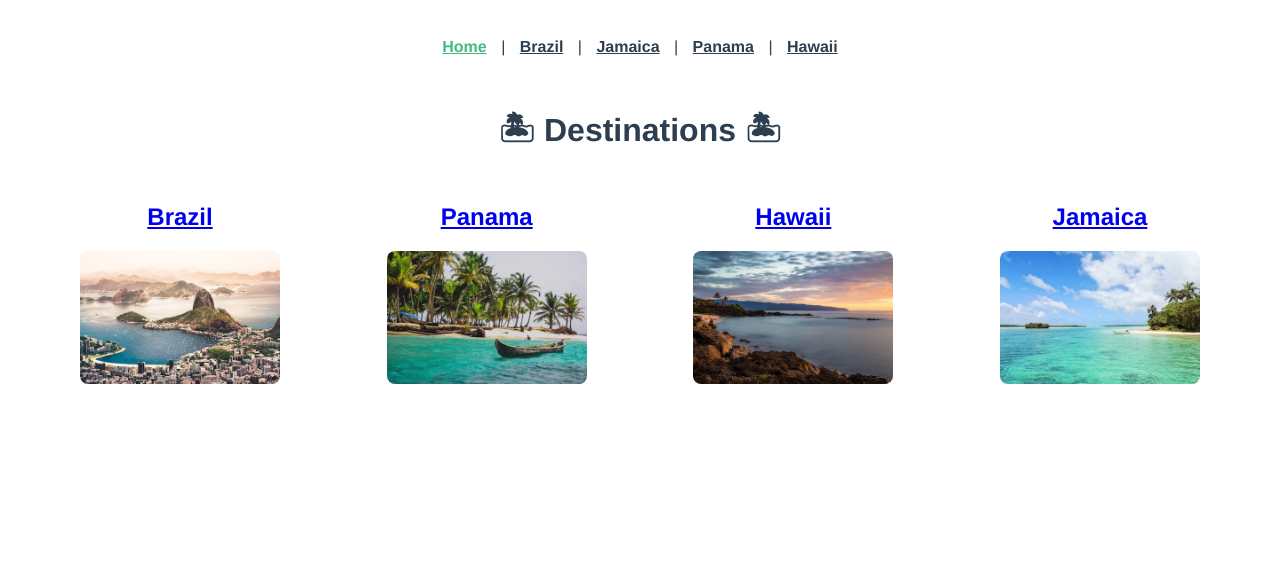
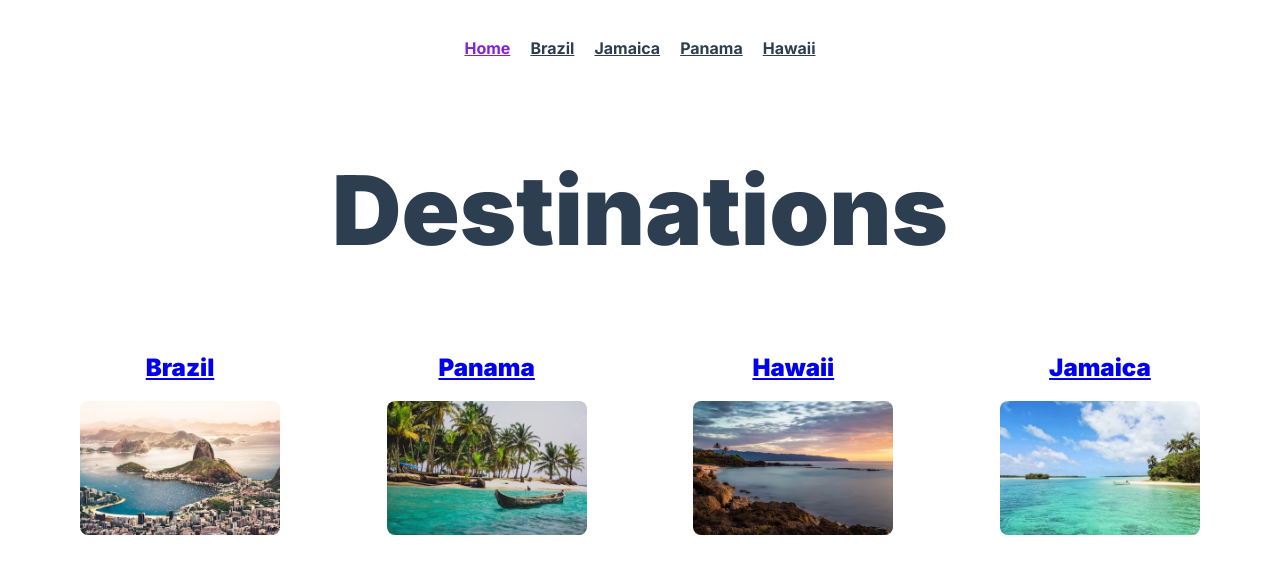
Before and after one commit to danielhamilton/VueSchool, a Vue app in the folder vueschool-router-travel/: page /#/ in a window 1280 px wide. Shown: the top 574 px of the page. Built offline with nearby package versions, Linux system fonts and the light colour scheme.

Commit message:
added routes, destination details, and content

```diff
--- a/vueschool-router-travel/src/App.vue
+++ b/vueschool-router-travel/src/App.vue
@@ -1,34 +1,36 @@
 <template>
-  <nav>
-    <router-link to="/">Home</router-link> |
-    <router-link to="/brazil">Brazil</router-link> |
-    <router-link to="/jamaica">Jamaica</router-link> |
-    <router-link to="/panama">Panama</router-link> |
-    <router-link to="/hawaii">Hawaii</router-link>
-  </nav>
-  <router-view />
+  <div id="app">
+    <TheNavigation />
+    <router-view />
+  </div>
 </template>
 
+<script>
+import TheNavigation from "./components/TheNavigation.vue";
+
+export default {
+  components: {
+    TheNavigation,
+  },
+};
+</script>
+
 <style>
+@import url("https://fonts.googleapis.com/css2?family=Inter:wght@100;200;300;400;500;600;700;900&display=swap");
+
 #app {
-  font-family: Avenir, Helvetica, Arial, sans-serif;
+  font-family: "Inter", Helvetica, Arial, sans-serif;
   -webkit-font-smoothing: antialiased;
   -moz-osx-font-smoothing: grayscale;
   text-align: center;
   color: #2c3e50;
 }
 
-nav {
-  padding: 30px;
+h1 {
+  font-weight: 900;
+  font-size: 6rem;
 }
-
-nav a {
-  font-weight: bold;
-  color: #2c3e50;
-  padding: 0 10px;
-}
-
-nav a.router-link-exact-active {
-  color: #42b983;
+h2 {
+  font-weight: 900;
 }
 </style>
--- /dev/null
+++ b/vueschool-router-travel/src/components/TheNavigation.vue
@@ -0,0 +1,27 @@
+<template>
+  <nav id="nav">
+    <router-link to="/">Home</router-link>
+    <router-link to="/brazil">Brazil</router-link>
+    <router-link to="/jamaica">Jamaica</router-link>
+    <router-link to="/panama">Panama</router-link>
+    <router-link to="/hawaii">Hawaii</router-link>
+  </nav>
+</template>
+
+<style scoped>
+#nav {
+  display: flex;
+  justify-content: center;
+  padding: 30px;
+}
+
+#nav a {
+  font-weight: bold;
+  color: #2c3e50;
+  padding: 0 10px;
+}
+
+#nav a.router-link-exact-active {
+  color: #8721d5;
+}
+</style>
--- a/vueschool-router-travel/src/router/index.js
+++ b/vueschool-router-travel/src/router/index.js
@@ -1,9 +1,5 @@
 import { createRouter, createWebHashHistory } from "vue-router";
 import HomeView from "../views/HomeView.vue";
-import BrazilView from "../views/BrazilView.vue";
-import HawaiiView from "../views/HawaiiView.vue";
-import JamaicaView from "../views/JamaicaView.vue";
-import PanamaView from "../views/PanamaView.vue";
 
 const routes = [
   {
@@ -20,22 +16,34 @@ const routes = [
   {
     path: "/brazil",
     name: "brazil",
-    component: BrazilView,
+    component: () =>
+      import(/* webpackChunkName: "brazil" */ "../views/BrazilView.vue"),
   },
   {
     path: "/hawaii",
     name: "hawaii",
-    component: HawaiiView,
+    component: () =>
+      import(/* webpackChunkName: "hawaii" */ "../views/HawaiiView.vue"),
   },
   {
     path: "/jamaica",
     name: "jamaica",
-    component: JamaicaView,
+    component: () =>
+      import(/* webpackChunkName: "jamaica" */ "../views/JamaicaView.vue"),
   },
   {
     path: "/panama",
     name: "panama",
-    component: PanamaView,
+    component: () =>
+      import(/* webpackChunkName: "brazil" */ "../views/PanamaView.vue"),
+  },
+  {
+    path: "/details/:id",
+    name: "DestinationDetails",
+    component: () =>
+      import(
+        /* webpackChunkName: "brazil" */ "../views/DestinationDetails.vue"
+      ),
   },
 ];
 
--- /dev/null
+++ b/vueschool-router-travel/src/views/DestinationDetails.vue
@@ -0,0 +1,45 @@
+<template>
+  <h1>{{ destination.name }}</h1>
+  <div class="destination-details">
+    <img :src="require(`@/assets/${destination.image}`)" />
+    <p>{{ destination.description }}</p>
+  </div>
+</template>
+
+<script>
+import store from "@/store";
+export default {
+  data() {
+    return {
+      destinationId: this.$route.params.id,
+    };
+  },
+  computed: {
+    destination() {
+      return store.destinations.find(
+        (destination) => destination.id == this.destinationId
+      );
+    },
+  },
+};
+</script>
+
+<style scoped>
+img {
+  max-width: 600px;
+  height: auto;
+  width: 100%;
+  max-height: 400px;
+  border-radius: 8px;
+}
+.destination-details {
+  display: flex;
+  justify-content: space-between;
+}
+
+p {
+  margin: 0 40px;
+  font-size: 20px;
+  text-align: left;
+}
+</style>
--- a/vueschool-router-travel/src/views/HomeView.vue
+++ b/vueschool-router-travel/src/views/HomeView.vue
@@ -1,14 +1,24 @@
 <template>
   <div class="home">
-    <h1>🏝 Destinations 🏝</h1>
+    <h1>Destinations</h1>
 
     <div class="destinations">
       <div v-for="destination in destinations" :key="destination.name">
-        <router-link :to="destination.slug">
+        <router-link
+          :to="{
+            name: 'DestinationDetails',
+            params: { id: destination.id },
+          }"
+        >
           <h2>{{ destination.name }}</h2>
         </router-link>
         <figure>
-          <router-link :to="destination.name">
+          <router-link
+            :to="{
+              name: 'DestinationDetails',
+              params: { id: destination.id },
+            }"
+          >
             <img
               :src="require(`@/assets/${destination.image}`)"
               :alt="destination.name"
--- a/vueschool-router-travel/vue.config.js
+++ b/vueschool-router-travel/vue.config.js
@@ -2,3 +2,7 @@ const { defineConfig } = require("@vue/cli-service");
 module.exports = defineConfig({
   transpileDependencies: true,
 });
+
+chainWebpack: (config) => {
+  config.plugins.delete("prefetch");
+};
```
Also changed, not shown: vueschool-router-travel/src/store.js (+4 -4 lines).
